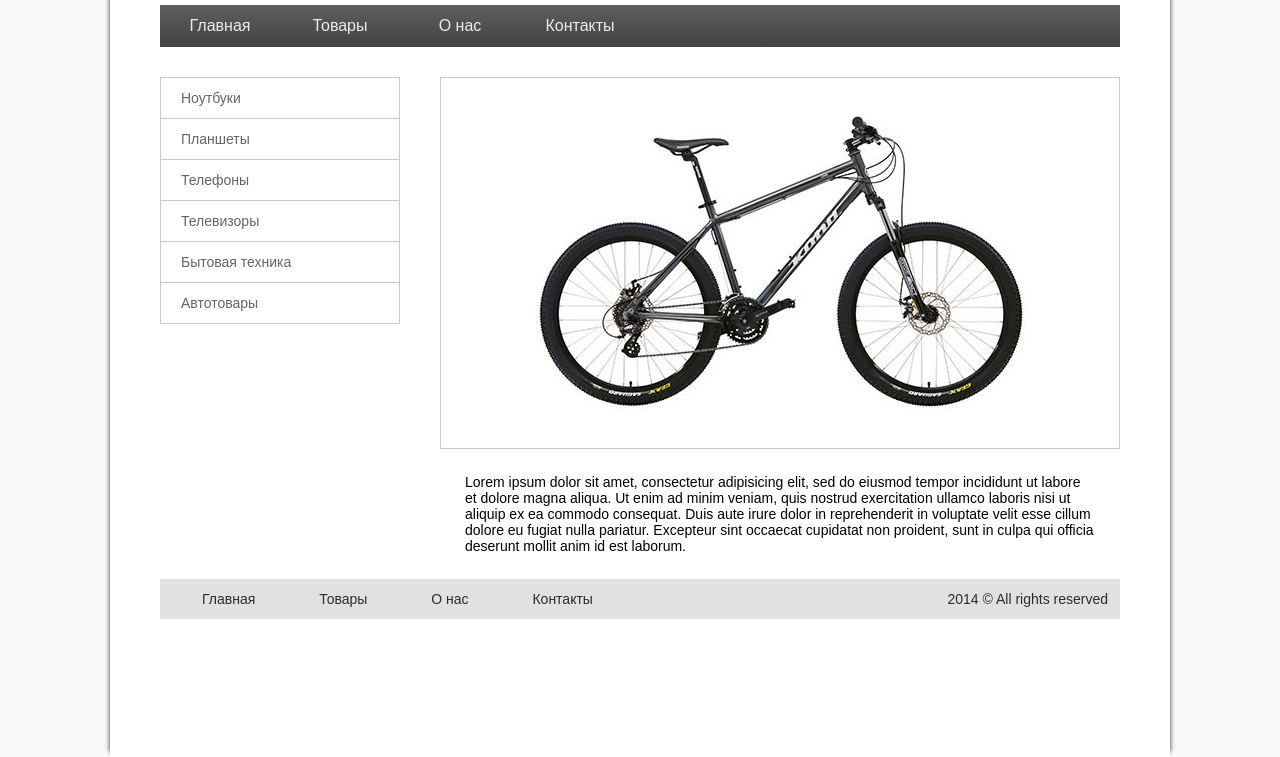
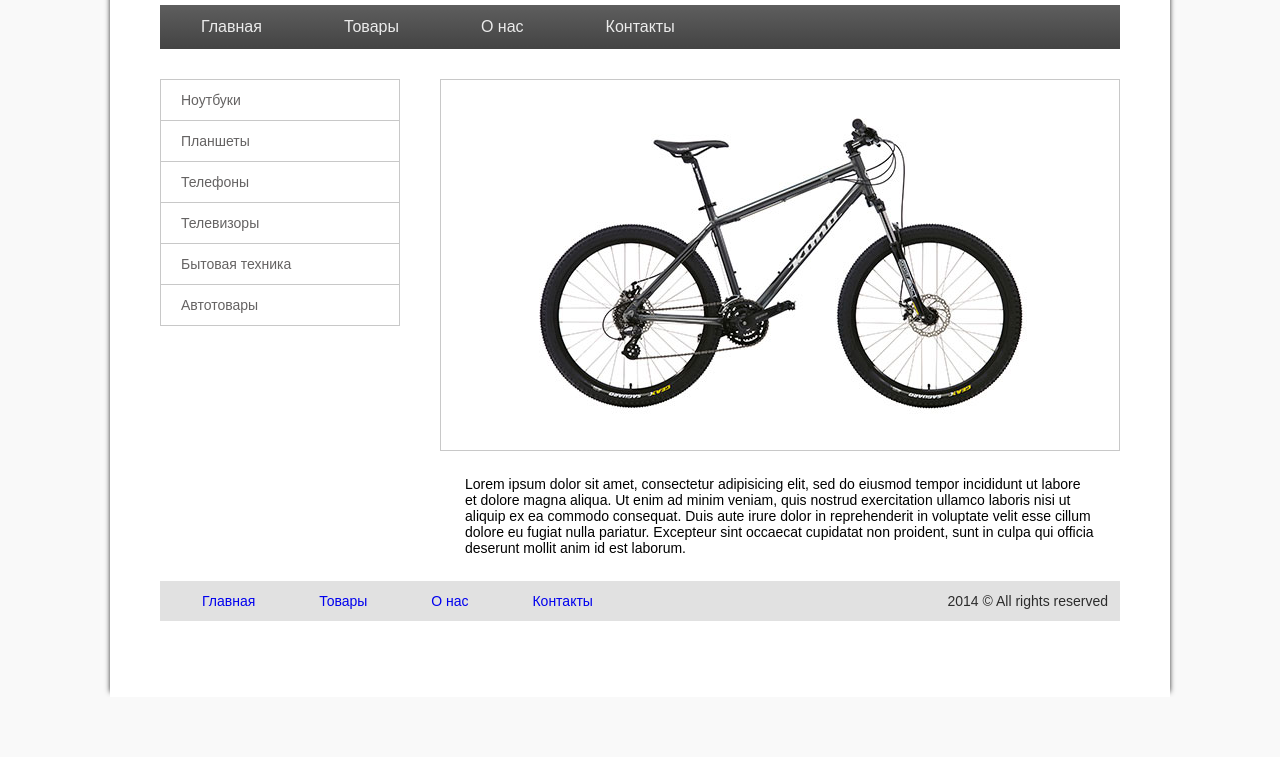
Before and after one commit to andy-pro/goit-lesson-3, a plain HTML site: page index.html in a window 1280 px wide. Shown: the part 103-860 px from the top of the page. After the commit the page ends 800 px from the top, so only its background shows below. Drawn offline with Linux system fonts and the light colour scheme.

Commit message:
some refactoring

```diff
--- a/css/style.css
+++ b/css/style.css
@@ -4,7 +4,7 @@
 }
 
 *::before, *::after {
-  box-sizing: border-box;
+  /*box-sizing: border-box;*/
   /*box-sizing: content-box;*/
 }
 
@@ -17,20 +17,22 @@ li {
 }
 .menu li {
   float: left;
-  width: 120px;
+  /*width: 120px;*/
 }
 
 body, html {
   font-family: sans-serif;
   background-color: #f9f9f9;
-  height: 100%;
+  /*height: 100%;*/
   font-size: 14px;
 }
 
-.main {
+.container {
   margin: 0 auto;
-  width: 960px;
-  height: 100%;
+  width: 1060px;
+  /*height: 100%;*/
+  height: 100vh;
+  box-sizing: border-box;
   background-color: white;
   box-shadow: -5px 0 5px -5px #333, 5px 0 5px -5px #333;
   padding: 30px 50px;
@@ -41,23 +43,30 @@ body, html {
   padding-bottom: 20px;
 }
 
-.header {
+nav {
   background: linear-gradient(to bottom, #5e5e5e, #434343);
   color: #ebebeb;
   min-height: 30px;
   margin-bottom: 30px;
   font-size: 16px;
 }
-.header a:hover {
+nav a:hover {
+  /*box-sizing: border-box;*/
+  border-left-color: #999;
+  border-right-color: #999;
+  background: linear-gradient(to top, #2e2e2e, #4a4a4a);
+}
+nav a:active {
   border-left: 1px solid #999;
   border-right: 1px solid #999;
-  background: linear-gradient(to top, #2e2e2e, #4a4a4a);
+  background: linear-gradient(to top, #1e1e1e, #3a3a3a);
 }
-.header a, .footer a {
-  box-sizing: border-box;
+nav a, .footer a {
+  /*box-sizing: border-box;*/
   color: inherit;
-  /*padding: 12px 40px;*/
-  padding: 12px 0px;
+  padding: 12px 40px;
+  border: 1px solid transparent;
+  /*padding: 12px 0px;*/
   text-align: center;
 }
 
@@ -66,7 +75,7 @@ body, html {
   width: 240px;
 }
 
-.content {
+.product-view {
   float: right;
   width: 680px;
 }
@@ -98,16 +107,17 @@ body, html {
   margin: 25px;
 }
 
-.footer {
+footer {
   padding: 12px;
+  margin-bottom: 30px;
   background-color: #e1e1e1;
   color: #2c2c2c;
 }
-.footer a {
+footer a {
   display: inline;
   padding: 0 30px;
 }
-.footer a:hover {
+footer a:hover {
   text-decoration: underline;
 }
 
--- a/index.html
+++ b/index.html
@@ -7,17 +7,24 @@
     <link rel="stylesheet" href="css/style.css" media="screen" charset="utf-8">
   </head>
   <body>
-    <div class="main">
-      <div class="logo">Fitness</div>
-      <div class="header">
+    <div class="container">
+      <header>
+        <div class="logo">
+          <!-- <a href="#">
+            <img src="http://placehold.it/145x40" alt="Fitness" />
+          </a> -->
+          Fitness
+        </div>
+        <nav>
           <ul class="menu clearfix">
             <li><a href="#">Главная</a></li>
             <li><a href="#">Товары</a></li>
             <li><a href="#">О нас</a></li>
             <li><a href="#">Контакты</a></li>
           </ul>
-      </div>
-      <div class="container clearfix">
+        </nav>
+      </header>
+      <main class="clearfix">
         <div class="sidebar">
           <ul class="product-menu">
             <li><a href="#">Ноутбуки</a></li>
@@ -28,8 +35,8 @@
             <li><a href="#">Автотовары</a></li>
           </ul>
         </div>
-        <div class="content">
-          <figure class="product-view">
+        <div class="product-view">
+          <figure>
             <div class="product-border">
               <img class="product-img" src="img/bike.jpg" alt="Bike" />
             </div>
@@ -38,14 +45,14 @@
             </legend>
           </figure>
         </div>
-      </div>
-      <div class="footer">
+      </main>
+      <footer>
         <a href="#">Главная</a>
         <a href="#">Товары</a>
         <a href="#">О нас</a>
         <a href="#">Контакты</a>
         <span class="right">2014 &copy; All rights reserved</span>
-      </div>
+      </footer>
     </div>
   </body>
 </html>
```
Lines whose indentation alone changed are shown as unchanged.
